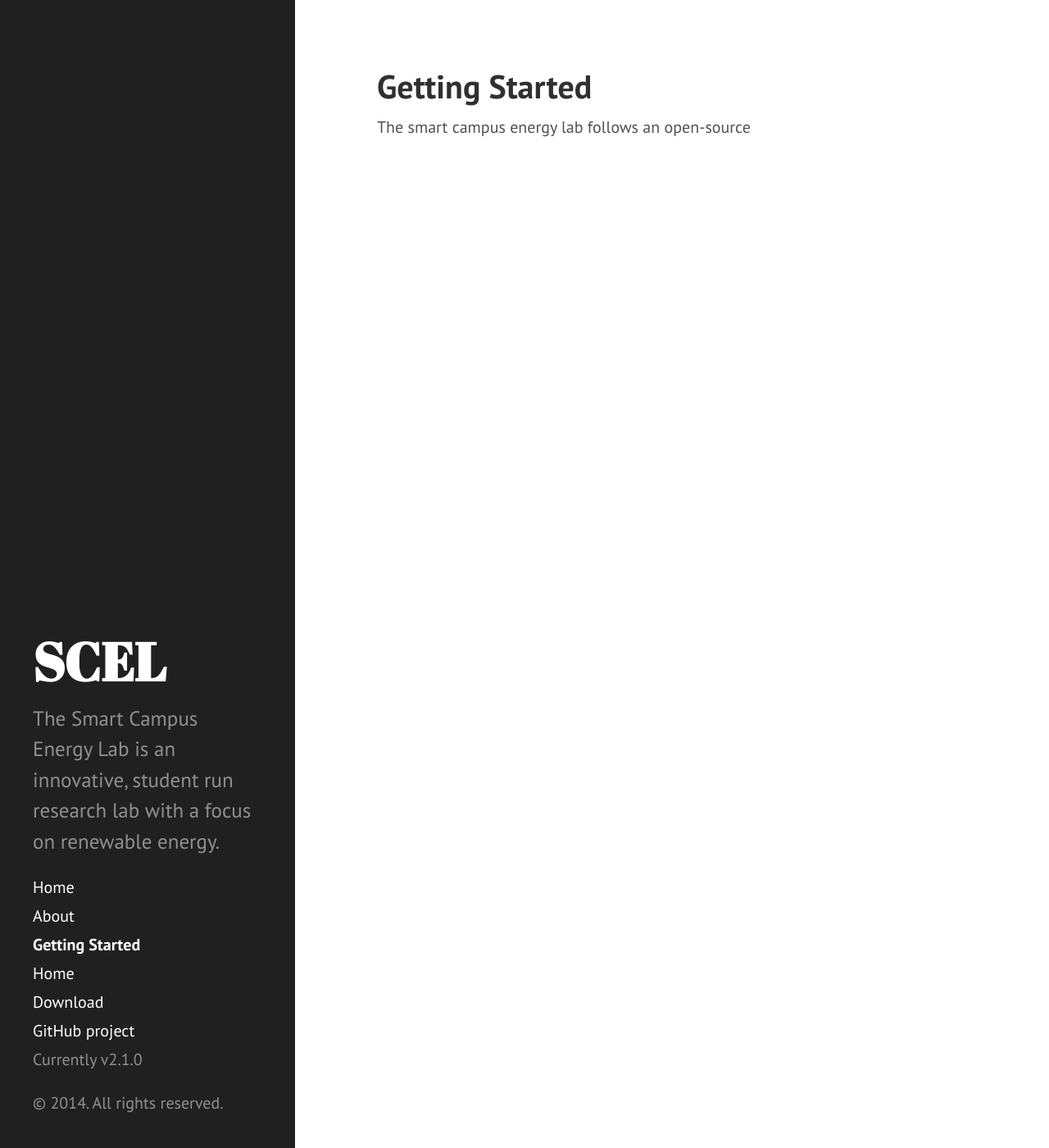
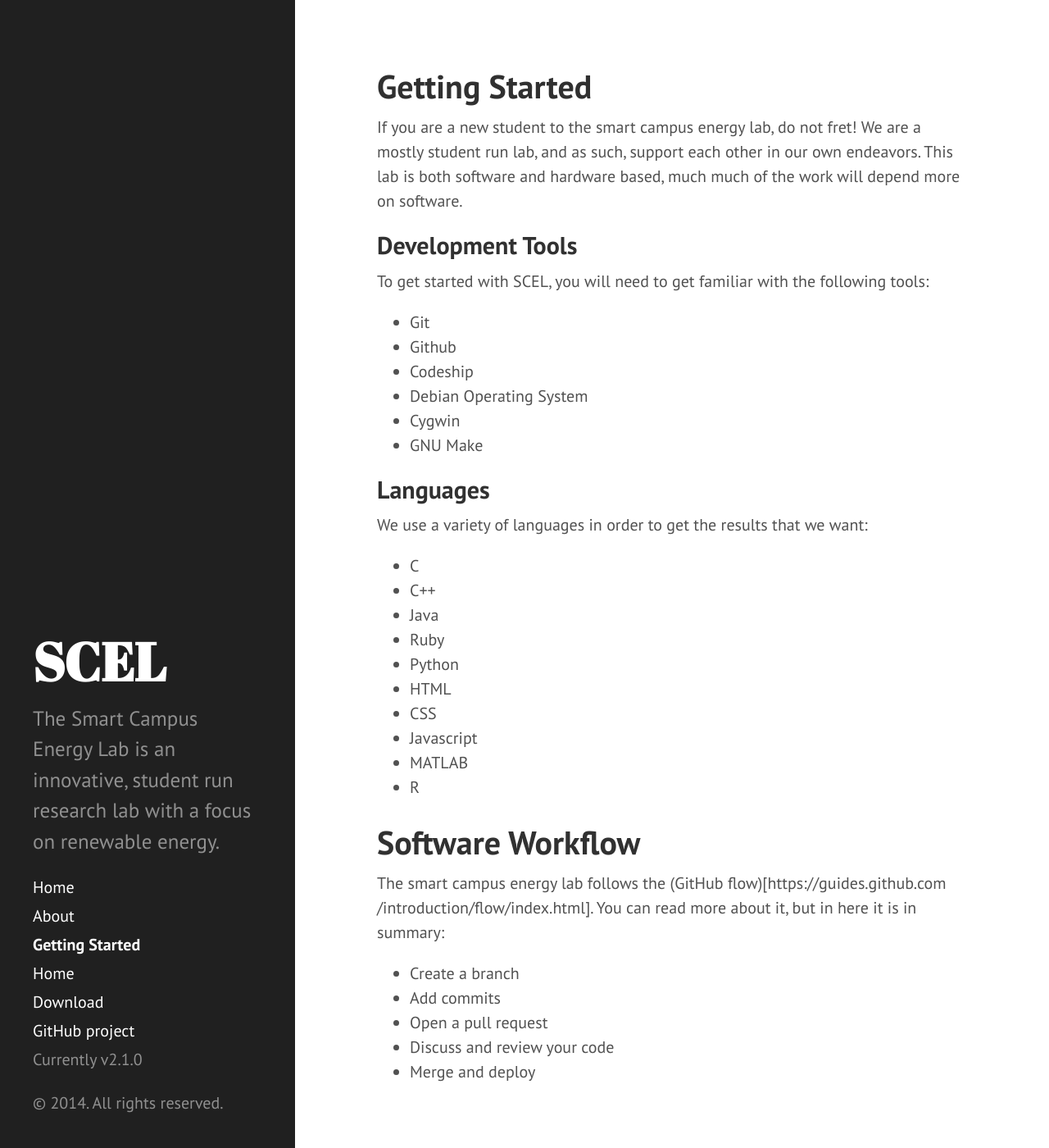
Before and after one commit to gitter-badger/scel-dev.org, a Jekyll site: the page built from getting-started.md, in a window 1280 px wide and 1400 px high. Shown: the whole window at 82% size. Built offline with Jekyll 4.4.1, drawn with Linux system fonts in a browser that asks for light colours; Markdown is read by kramdown in place of the engine named in the settings.

Commit message:
Added more information

```diff
--- a/getting-started.md
+++ b/getting-started.md
@@ -3,4 +3,47 @@ layout: page
 title: Getting Started
 ---
 
-The smart campus energy lab follows an open-source
+If you are a new student to the smart campus energy lab, do not fret! We are a
+mostly student run lab, and as such, support each other in our own endeavors.
+This lab is both software and hardware based, much much of the work will
+depend more on software.
+
+## Development Tools
+
+To get started with SCEL, you will need to get familiar with the following tools:
+
+* Git
+* Github
+* Codeship
+* Debian Operating System
+* Cygwin
+* GNU Make
+
+
+## Languages
+
+We use a variety of languages in order to get the results that we want:
+
+* C
+* C++
+* Java
+* Ruby
+* Python
+* HTML
+* CSS
+* Javascript
+* MATLAB
+* R
+
+
+# Software Workflow
+
+The smart campus energy lab follows the (GitHub flow)[https://guides.github.com
+/introduction/flow/index.html]. You can read more about it, but in here it is in
+summary:
+
+* Create a branch
+* Add commits
+* Open a pull request
+* Discuss and review your code
+* Merge and deploy
```
Also changed, not shown: index.md (+1 -0 lines).
